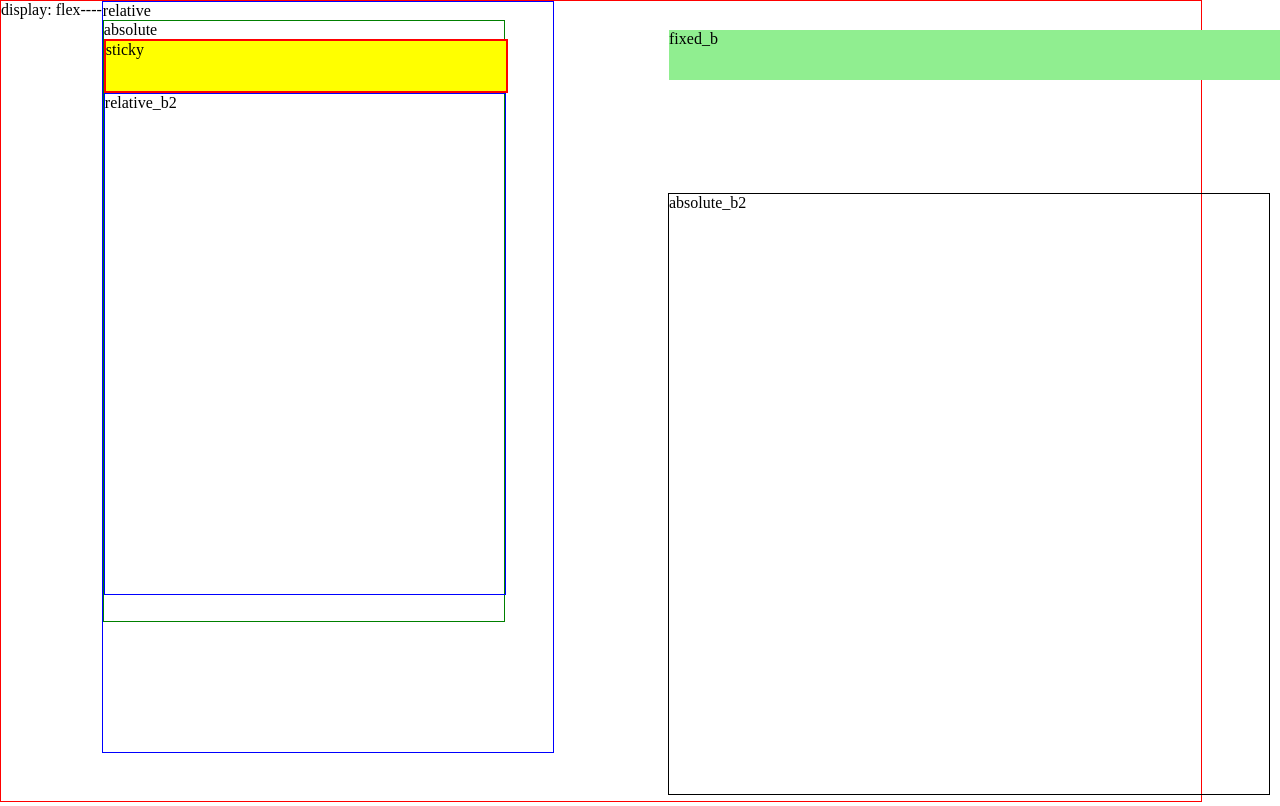
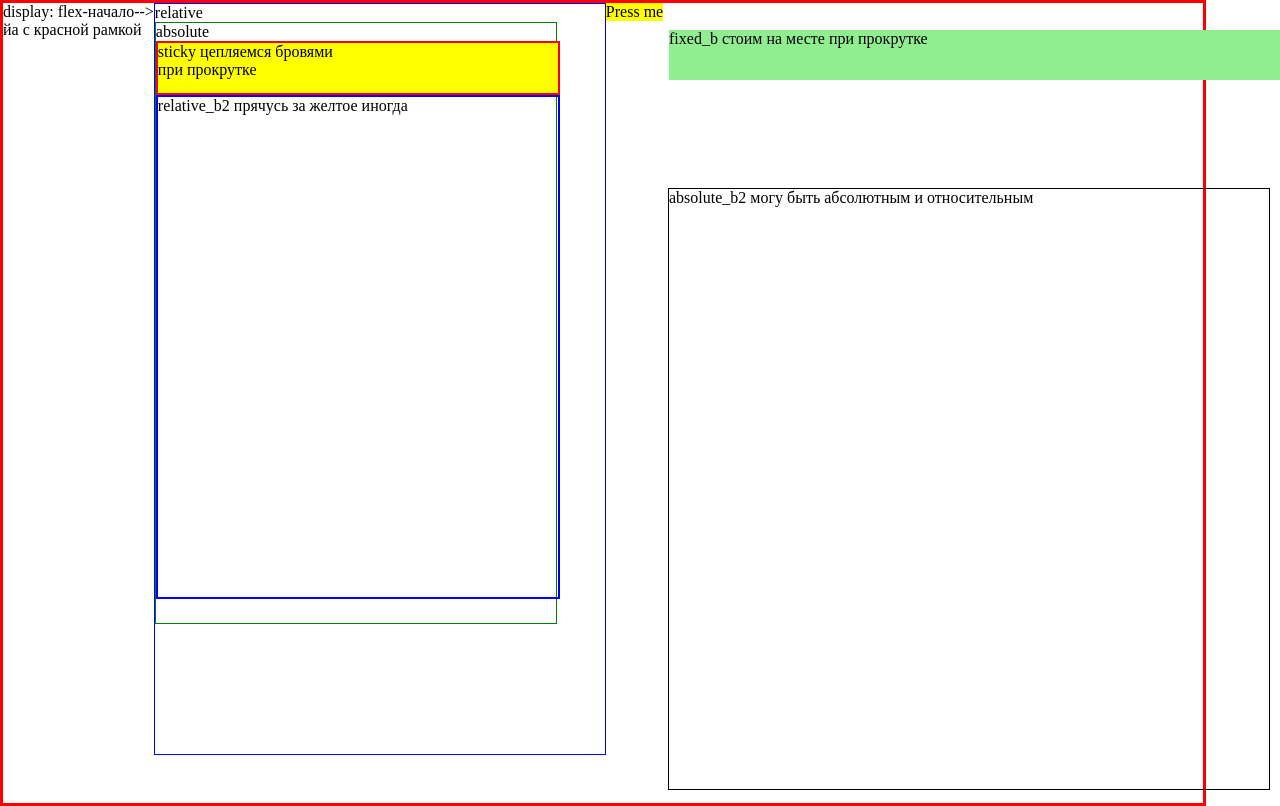
Before and after one commit to dron5/menu320, a plain HTML site: page index.html in a window 1280 px wide. Drawn offline with Linux system fonts and the light colour scheme.

Commit message:
Deleting all

```diff
--- a/index.html
+++ b/index.html
@@ -5,14 +5,17 @@
 <link rel="stylesheet" href="style.css">
      </head>
   <body>
-<div class="flex_b">display: flex----
+<div class="flex_b">display: flex-начало--><br>йа с красной рамкой
 <div class="relative_b">relative
     <div class="absolute_b">absolute
-        <div class="sticky_b">sticky</div>
-        <div class="relative_b2">relative_b2</div>
+        <div class="sticky_b">sticky цепляемся бровями<br>при прокрутке</div>
+        <div class="relative_b2">relative_b2 прячусь за желтое иногда</div>
         </div>
 </div>
-<div class="absolute_b2">absolute_b2<div class="fixed_b">fixed_b</div></div>
+<div class="press">Press me</div>
+<div class="absolute_b2">absolute_b2 могу быть абсолютным и относительным
+  <div class="fixed_b">fixed_b стоим на месте при прокрутке</div></div>
 </div>
+<script src="script.js"></script>
 </body>
 </html>
--- /dev/null
+++ b/script.js
@@ -0,0 +1,7 @@
+
+    let a = document.querySelector('.press');
+    a.onclick = function () {
+       // alert('хуйняc');
+        document.querySelector('.flex_b').classList.toggle('rel');
+
+    }
--- a/style.css
+++ b/style.css
@@ -5,7 +5,7 @@ body {
 
 .flex_b {
     display: flex;
-    border: 1px solid red;
+    border: 3px solid red;
     width: 1200px;
     height: 800px;
 }
@@ -17,7 +17,7 @@ body {
 }
 .relative_b2 {
     position: relative;
-    border: 1px solid blue;
+    border: 2px solid blue;
     width: 100%;
     height: 500px;
 }
@@ -32,7 +32,7 @@ body {
     border: 1px solid black;
     width: 600px;
     height: 600px;
-    bottom: 5px;
+    bottom: 10px;
     right: 10px;
 }
 .sticky_b {
@@ -50,3 +50,13 @@ body {
     top: 30px;
     background-color: lightgreen;
 }
+.press {
+    background-color: yellow;
+    align-self: flex-start;
+}
+.rel {
+    position: relative;
+}
+.width_press {
+    width: 100px;
+}
```
